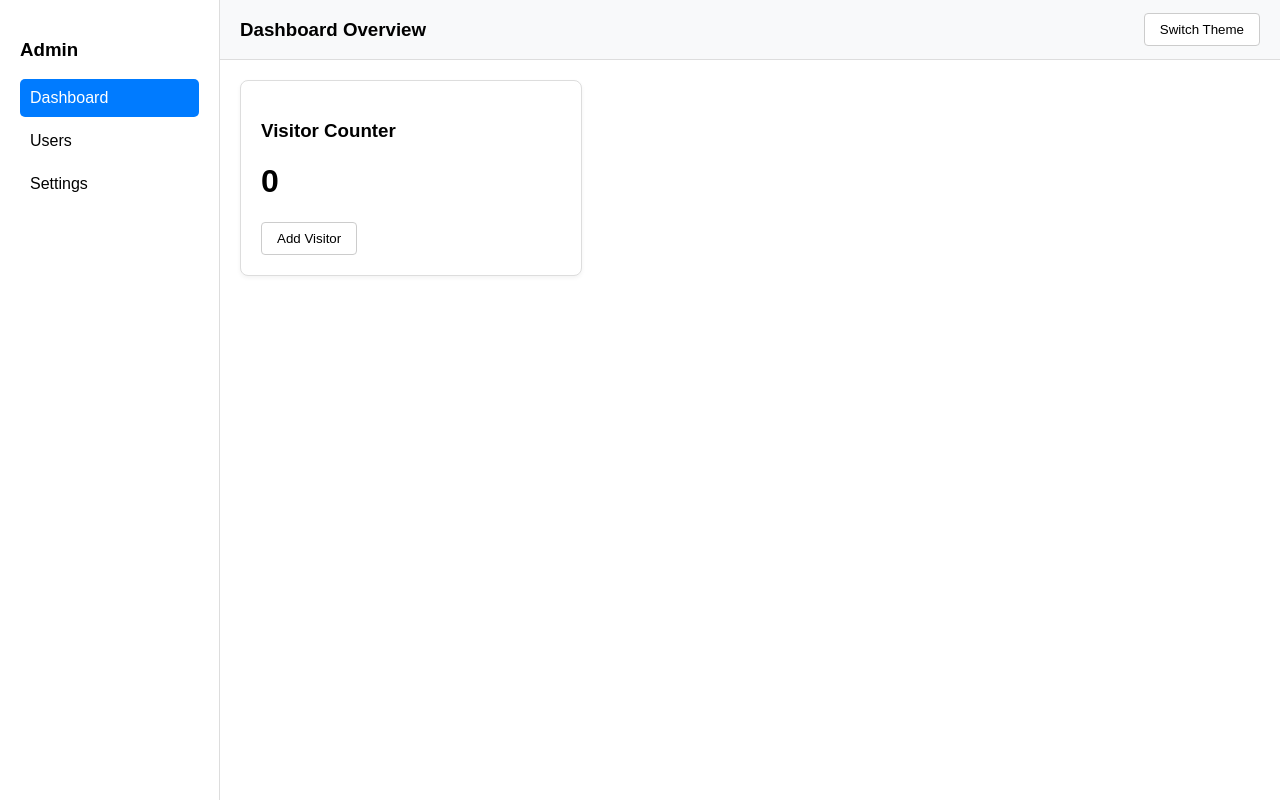
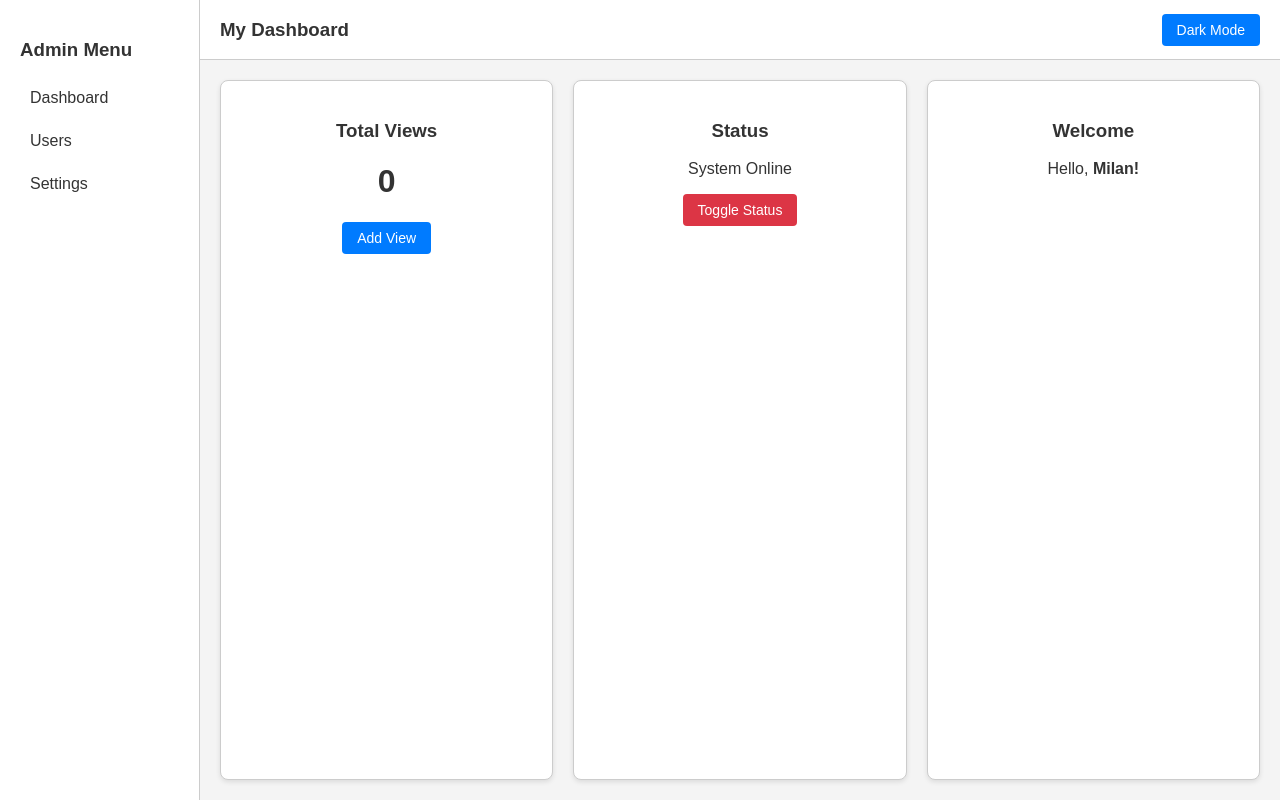
Before and after one commit to Milan4336/exp-1.3, a plain HTML site: page index.html in a window 1280 px wide. Drawn offline with Linux system fonts and the light colour scheme.

Commit message:
nothng dude

```diff
--- a/index.html
+++ b/index.html
@@ -2,113 +2,90 @@
 <html>
 <head>
   <style>
-    * {
-      transition: all 0.3s ease;
+    :root {
+      --bg-color: #f4f4f4;
+      --panel-color: white;
+      --text-color: #333;
+      --border-color: #ccc;
+    }
+
+    body.dark-mode {
+      --bg-color: #222;
+      --panel-color: #333;
+      --text-color: #fff;
+      --border-color: #555;
     }
 
     body {
       margin: 0;
       font-family: sans-serif;
-      background-color: white;
-      color: black;
+      background-color: var(--bg-color);
+      color: var(--text-color);
+      transition: 0.3s;
     }
 
     .container {
       display: grid;
       height: 100vh;
-      grid-template-columns: 220px 1fr;
+      grid-template-columns: 200px 1fr;
       grid-template-rows: 60px 1fr;
     }
 
     .sidebar {
       grid-row: 1 / 3;
-      border-right: 1px solid #ddd;
+      background-color: var(--panel-color);
+      border-right: 1px solid var(--border-color);
       padding: 20px;
-      background-color: white;
     }
 
-    .menu-item {
+    .menu-link {
+      display: block;
       padding: 10px;
       margin-bottom: 5px;
       cursor: pointer;
       border-radius: 5px;
     }
 
-    .menu-item:hover {
-      background-color: #f0f0f0;
-    }
-
-    .menu-item.active {
-      background-color: #007bff;
-      color: white;
+    .menu-link:hover {
+      background-color: #eee;
+      color: black;
     }
 
     .header {
-      background-color: #f8f9fa;
-      padding: 0 20px;
-      border-bottom: 1px solid #ddd;
+      background-color: var(--panel-color);
+      border-bottom: 1px solid var(--border-color);
       display: flex;
       align-items: center;
       justify-content: space-between;
+      padding: 0 20px;
     }
 
-    button {
+    .btn {
       padding: 8px 15px;
       cursor: pointer;
-      border: 1px solid #ccc;
-      background-color: white;
+      background-color: #007bff;
+      color: white;
+      border: none;
       border-radius: 4px;
+      font-size: 14px;
     }
 
-    button:hover {
-      background-color: #e2e6ea;
-    }
+    .btn:hover { background-color: #0056b3; }
 
     .content {
       padding: 20px;
+      display: grid;
+      grid-template-columns: repeat(3, 1fr);
+      gap: 20px;
     }
 
     .card {
-      border: 1px solid #ddd;
+      background-color: var(--panel-color);
       padding: 20px;
+      border: 1px solid var(--border-color);
       border-radius: 8px;
-      box-shadow: 0 2px 4px rgba(0,0,0,0.05);
-      background-color: white;
-      max-width: 300px;
-    }
-
-    body.dark-mode {
-      background-color: #1a1a1a;
-      color: #e0e0e0;
-    }
-
-    body.dark-mode .sidebar {
-      background-color: #242424;
-      border-color: #333;
-    }
-
-    body.dark-mode .header {
-      background-color: #242424;
-      border-color: #333;
-    }
-
-    body.dark-mode .menu-item:hover {
-      background-color: #333;
-    }
-
-    body.dark-mode .card {
-      background-color: #242424;
-      border-color: #333;
-    }
-
-    body.dark-mode button {
-      background-color: #333;
-      color: white;
-      border-color: #555;
-    }
-
-    body.dark-mode button:hover {
-      background-color: #444;
+      text-align: center;
+      box-shadow: 0 2px 5px rgba(0,0,0,0.1);
     }
   </style>
 </head>
@@ -116,23 +93,36 @@
 
   <div class="container">
     <div class="sidebar">
-      <h3>Admin</h3>
-      <div class="menu-item active" onclick="selectMenu(this)">Dashboard</div>
-      <div class="menu-item" onclick="selectMenu(this)">Users</div>
-      <div class="menu-item" onclick="selectMenu(this)">Settings</div>
+      <h3>Admin Menu</h3>
+      <div class="menu-link" onclick="alert('Going to Dashboard...')">Dashboard</div>
+      <div class="menu-link" onclick="alert('Opening Users...')">Users</div>
+      <div class="menu-link" onclick="alert('Opening Settings...')">Settings</div>
     </div>
 
     <div class="header">
-      <h3>Dashboard Overview</h3>
-      <button onclick="toggleTheme()">Switch Theme</button>
+      <h3>My Dashboard</h3>
+      <button class="btn" onclick="toggleTheme()">Dark Mode</button>
     </div>
 
     <div class="content">
+
       <div class="card">
-        <h3>Visitor Counter</h3>
-        <h1 id="count">0</h1>
-        <button onclick="addVisitor()">Add Visitor</button>
+        <h3>Total Views</h3>
+        <h1 id="views">0</h1>
+        <button class="btn" onclick="increaseViews()">Add View</button>
       </div>
+
+      <div class="card">
+        <h3>Status</h3>
+        <p id="status-text">System Online</p>
+        <button class="btn" style="background-color: #dc3545;" onclick="changeStatus()">Toggle Status</button>
+      </div>
+
+      <div class="card">
+        <h3>Welcome</h3>
+        <p>Hello, <b>Milan!</b></p>
+      </div>
+
     </div>
   </div>
 
@@ -141,20 +131,21 @@
       document.body.classList.toggle("dark-mode");
     }
 
-    function selectMenu(element) {
-      let items = document.querySelectorAll('.menu-item');
-
-      for (let i = 0; i < items.length; i++) {
-        items[i].classList.remove('active');
-      }
-
-      element.classList.add('active');
+    function increaseViews() {
+      let element = document.getElementById("views");
+      let currentNumber = parseInt(element.innerText);
+      element.innerText = currentNumber + 1;
     }
 
-    function addVisitor() {
-      let display = document.getElementById('count');
-      let currentNum = parseInt(display.innerText);
-      display.innerText = currentNum + 1;
+    function changeStatus() {
+      let text = document.getElementById("status-text");
+      if (text.innerText === "System Online") {
+        text.innerText = "System Offline";
+        text.style.color = "red";
+      } else {
+        text.innerText = "System Online";
+        text.style.color = "green";
+      }
     }
   </script>
 
```
Also changed, not shown: 1 other file.
